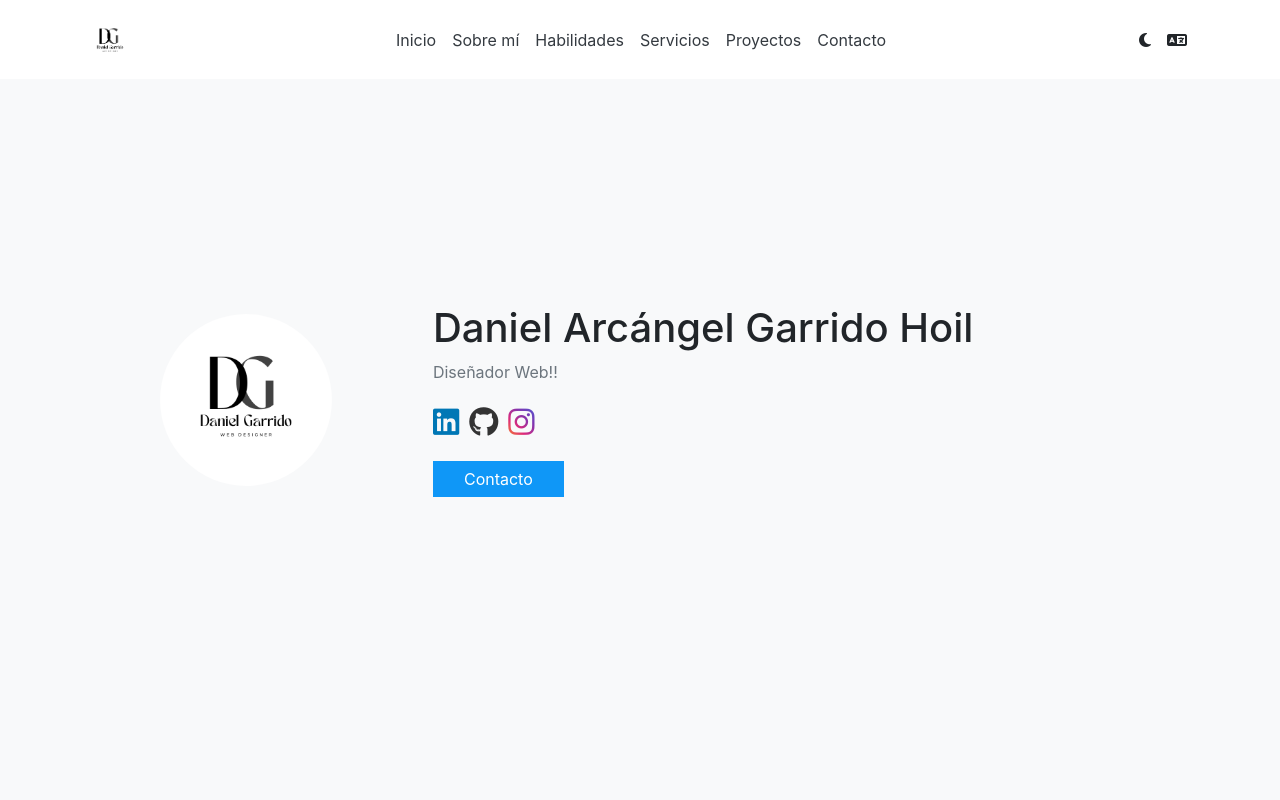
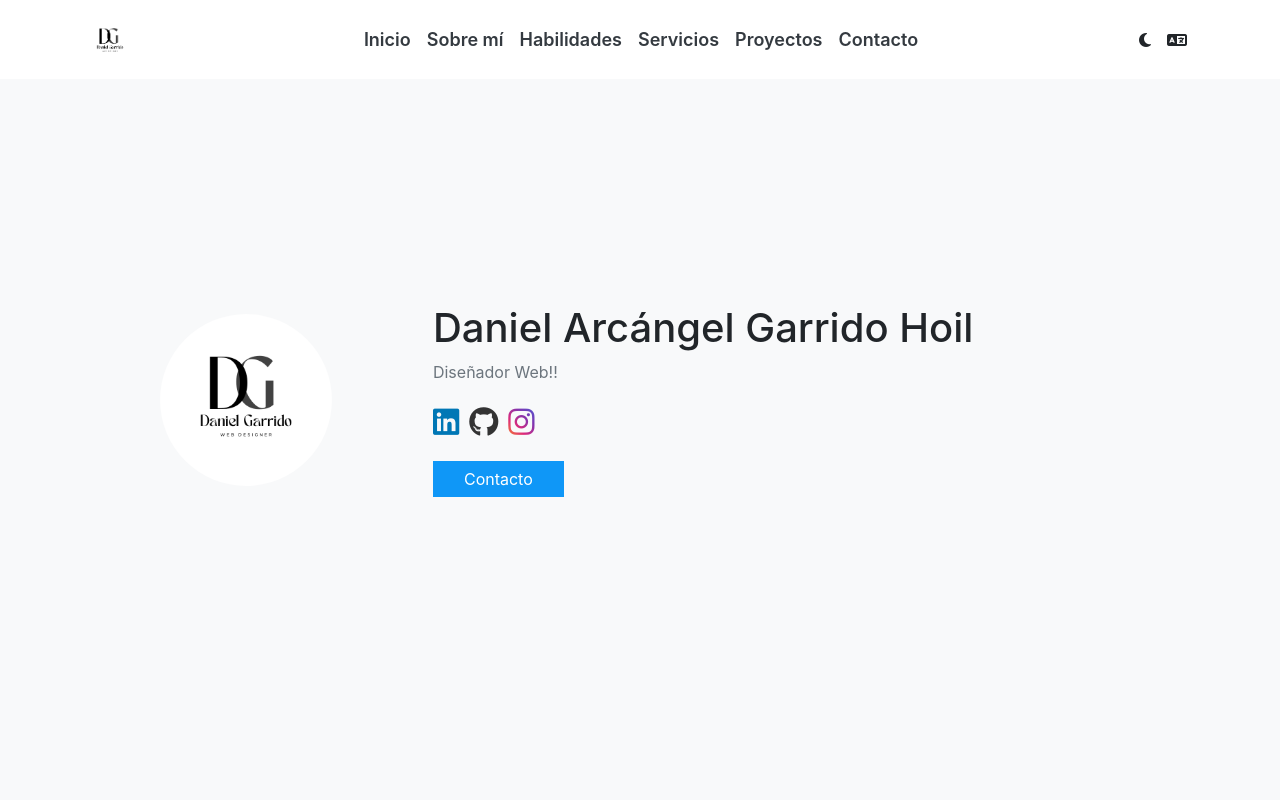
Before and after one commit to Daniel-Garrido/Portafolio, a Vue app: page / in a window 1280 px wide. Shown: the top 800 px of the page. Built offline with nearby package versions, Linux system fonts and the light colour scheme.

Commit message:
cambios al funcionamiento del header

```diff
--- a/src/components/header.vue
+++ b/src/components/header.vue
@@ -1,4 +1,29 @@
 <script setup>
+import { onMounted } from 'vue';
+
+//menu de navegacion
+onMounted(() => {
+
+  //enlaces del menu
+  const navLinks = document.querySelectorAll('.navbar-nav .nav-link');
+
+  //id del menu
+  const navbarCollapse = document.getElementById('navbarNav');
+
+  //evento al darle clic al menu
+  navLinks.forEach(link => {
+    link.addEventListener('click', () => {
+
+      // Cierra el menú colapsable
+      const bsCollapse = new bootstrap.Collapse(navbarCollapse, {
+        toggle: false,
+      });
+      bsCollapse.hide();
+    });
+  });
+
+});
+
 </script>
 
 <template>
@@ -15,7 +40,8 @@
       </a>
 
       <!-- Botón para el menú colapsable -->
-    <button class="navbar-toggler" type="button" data-bs-toggle="collapse" data-bs-target="#navbarNav" aria-controls="navbarNav" aria-expanded="false" aria-label="Toggle navigation">
+      <button class="navbar-toggler" type="button" data-bs-toggle="collapse" data-bs-target="#navbarNav"
+        aria-controls="navbarNav" aria-expanded="false" aria-label="Toggle navigation">
         <span class="navbar-toggler-icon"></span>
       </button>
 
@@ -23,22 +49,22 @@
       <div class="collapse navbar-collapse justify-content-center" id="navbarNav">
         <ul class="navbar-nav">
           <li class="nav-item">
-          <a class="nav-link active text-dark" href="#inicio">Inicio</a>
+            <a id="link-inicio" class="nav-link active text-dark" href="#inicio" >Inicio</a>
           </li>
           <li class="nav-item">
-          <a class="nav-link text-dark" href="#sobre-mi">Sobre mí</a>
+            <a id="link-sobre-mi" class="nav-link text-dark" href="#sobre-mi">Sobre mí</a>
           </li>
           <li class="nav-item">
-          <a class="nav-link text-dark" href="#habilidades">Habilidades</a>
+            <a id="link-habilidades" class="nav-link text-dark" href="#habilidades">Habilidades</a>
           </li>
           <li class="nav-item">
-          <a class="nav-link text-dark" href="#servicios">Servicios</a>
+            <a id="link-servicios" class="nav-link text-dark" href="#servicios">Servicios</a>
           </li>
           <li class="nav-item">
-          <a class="nav-link text-dark" href="#proyectos">Proyectos</a>
+            <a id="link-proyectos" class="nav-link text-dark" href="#proyectos">Proyectos</a>
           </li>
           <li class="nav-item">
-          <a class="nav-link text-dark" href="#contacto">Contacto</a>
+            <a id="link-contacto" class="nav-link text-dark" href="#contacto">Contacto</a>
           </li>
         </ul>
       </div>
@@ -57,16 +83,35 @@
 </template>
 
 <style>
-
-.menu-navegacion img{
+.menu-navegacion img {
   width: 50px;
   height: 50px;
   object-fit: cover;
 }
 
-.iconos-moods{
+.iconos-moods {
   cursor: pointer;
 }
 
+.navbar-nav {
+  font-size: 18px;
+}
 
+.nav-item a {
+  font-weight: 600;
+}
+
+@media(max-width: 500px) {
+
+  .navbar-toggler {
+    border: none !important;
+    outline: none !important;
+    box-shadow: none !important;
+  }
+
+  .navbar-toggler-icon {
+    font-size: 25px;
+  }
+
+}
 </style>
```
Lines whose indentation alone changed are shown as unchanged.
